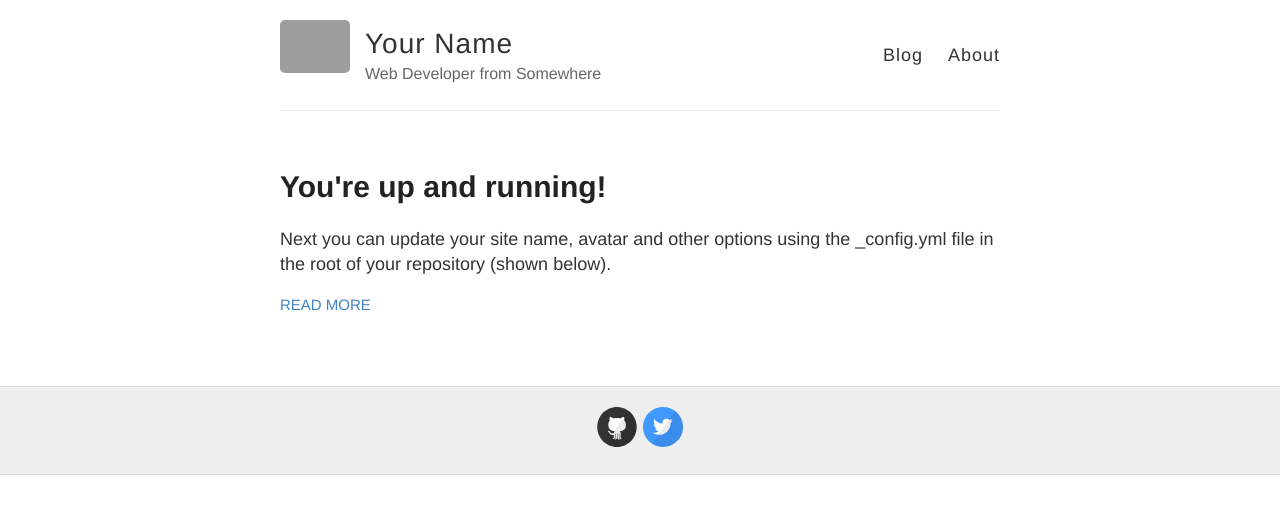
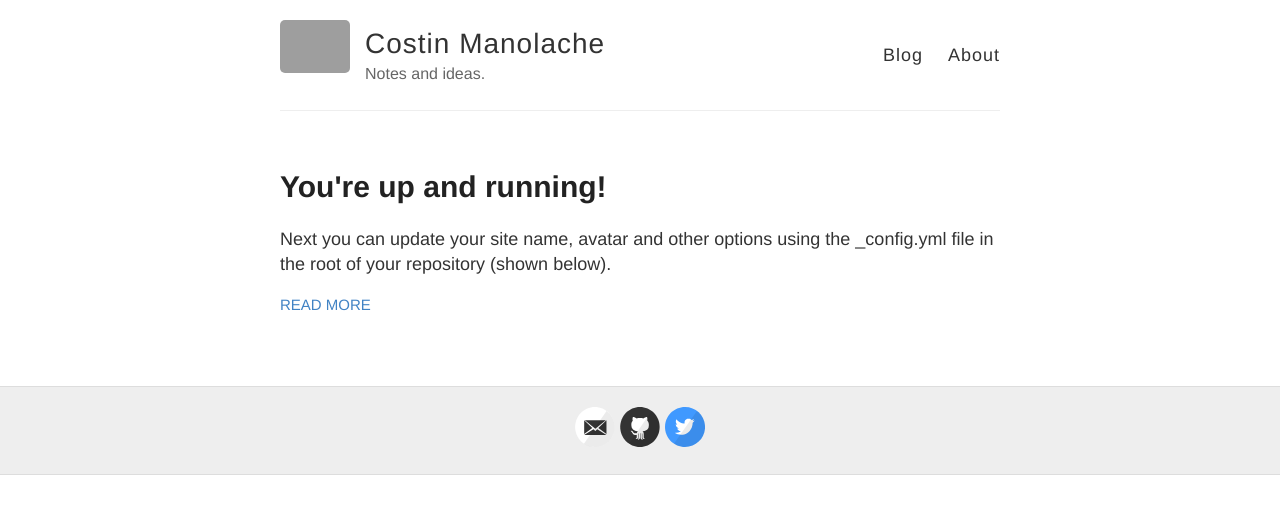
Before and after one commit to costinm/costinm.github.io, a Jekyll site: the page built from index.html, in a window 1280 px wide. Shown: the top 514 px of the page. Built offline with Jekyll 4.4.1, drawn with Linux system fonts in a browser that asks for light colours; grey boxes are pictures that could not be loaded.

Commit message:
Update _config.yml

```diff
--- a/_config.yml
+++ b/_config.yml
@@ -3,10 +3,10 @@
 #
 
 # Name of your site (displayed in the header)
-name: Your Name
+name: Costin Manolache
 
 # Short bio or description (displayed in the header)
-description: Web Developer from Somewhere
+description: Notes and ideas.
 
 # URL of your avatar or profile pic (you could use your GitHub profile pic)
 avatar: https://raw.githubusercontent.com/barryclark/jekyll-now/master/images/jekyll-logo.png
@@ -18,10 +18,10 @@ avatar: https://raw.githubusercontent.com/barryclark/jekyll-now/master/images/je
 # Includes an icon in the footer for each username you enter
 footer-links:
   dribbble:
-  email:
+  email: costin@gmail.com
   facebook:
   flickr:
-  github: barryclark/jekyll-now
+  github: costinm/dmesh
   instagram:
   linkedin:
   pinterest:
```
